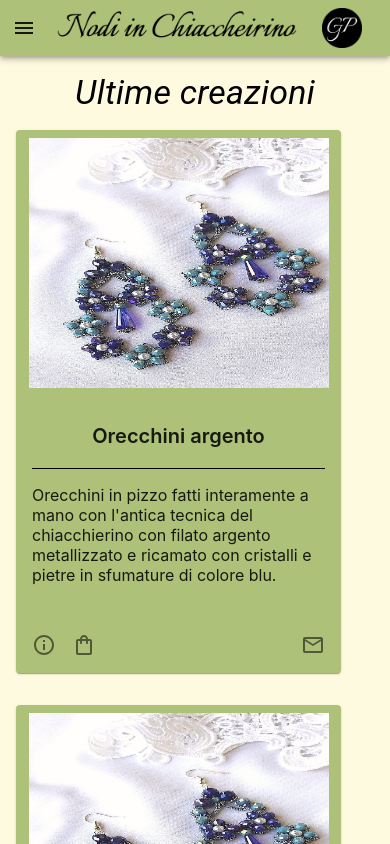
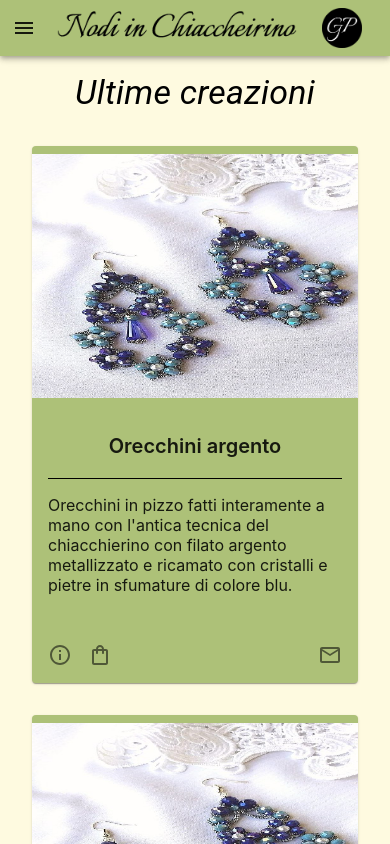
Before and after one commit to Tommaso4497/nodiin, a Next.js app: page / in a window 390 px wide. Shown: the top 844 px of the page. Built offline with nearby package versions, Linux system fonts and the light colour scheme.

Commit message:
fixed layout

```diff
--- a/pages/components/Navigation.js
+++ b/pages/components/Navigation.js
@@ -28,7 +28,7 @@ import logoOriz from "../../images/logoOriz.png";
 
 const Navigation = () => {
   const router = useRouter();
-  const matches = useMediaQuery(theme.breakpoints.up("sm"));
+  const matches = useMediaQuery(theme.breakpoints.up("md"));
   const [open, setOpen] = useState(false);
 
   const elementWeb = menuElement.map((element) => (
--- a/pages/components/SingleCard.js
+++ b/pages/components/SingleCard.js
@@ -19,7 +19,7 @@ const SingleCard = ({ title, image, descr }) => {
   const router = useRouter();
 
   return (
-    <Card sx={{ minWidth: 325, backgroundColor: "#adc178" }}>
+    <Card sx={{ backgroundColor: "#adc178" }}>
       <CardMedia>
         <div className={styles.imageWrapper}>{image}</div>
       </CardMedia>
--- a/pages/index.js
+++ b/pages/index.js
@@ -8,7 +8,7 @@ import { Typography } from "@mui/material";
 import SingleCard from "./components/SingleCard";
 
 export default function Home() {
-  const matches = useMediaQuery(theme.breakpoints.up("sm"));
+  const matches = useMediaQuery(theme.breakpoints.up("md"));
 
   return (
     <div>
@@ -42,14 +42,14 @@ export default function Home() {
       >
         Ultime creazioni
       </Typography>
-      <div className={styles.wrapper}
+      <div style={{  padding: "2rem",display: "grid", gridTemplateColumns: matches ? ("1fr 1fr 1fr") : ("1fr"),gap: "2rem"}}
 
       >
         {uncinettoElements.map((elem) => (
           <SingleCard
             key={elem.id}
             title={elem.title}
-            image={elem.img}
+            image= {matches ? elem.img: elem.imG }
             descr={elem.desc}
           ></SingleCard>
         ))}
--- a/styles/Home.module.css
+++ b/styles/Home.module.css
@@ -1,5 +1,5 @@
 .wrapper {
-  padding: 1rem;
+  padding: 2rem;
   display: grid;
   grid-template-columns: repeat(auto-fill, 325px);
   gap: 2rem;
--- a/utilsFunction/utilsFunction.js
+++ b/utilsFunction/utilsFunction.js
@@ -37,43 +37,56 @@ const uncinettoElements = [
     id: "0",
     title: "Orecchini argento",
     desc: "Orecchini in pizzo fatti interamente a mano con l'antica tecnica del chiacchierino con filato argento metallizzato e ricamato con cristalli e pietre in sfumature di colore blu.",
-    img: <Image src={orecchini} width="300" height="250" layout="fixed"  />,
+    img: <Image src={orecchini} width="300" height="250"   />,
+    imG: <Image src={orecchini} width="400" height="300"   />,
   },
   {
     id: "1",
     title: "Orecchini argento",
     desc: "Orecchini in pizzo fatti interamente a mano con l'antica tecnica del chiacchierino con filato argento metallizzato e ricamato con cristalli e pietre in sfumature di colore blu.",
     img: <Image src={orecchini} width="300" height="250" />,
+    imG: <Image src={orecchini} width="400" height="300"   />,
+
   },
   {
     id: "2",
     title: "Orecchini argento",
     desc: "Orecchini in pizzo fatti interamente a mano con l'antica tecnica del chiacchierino con filato argento metallizzato e ricamato con cristalli e pietre in sfumature di colore blu.",
     img: <Image src={orecchini} width="300" height="250" />,
+    imG: <Image src={orecchini} width="400" height="300"   />,
+
   },
   {
     id: "3",
     desc: "Orecchini in pizzo fatti interamente a mano con l'antica tecnica del chiacchierino con filato argento metallizzato e ricamato con cristalli e pietre in sfumature di colore blu.",
     title: "Orecchini argento",
     img: <Image src={orecchini} width="300" height="250" />,
+    imG: <Image src={orecchini} width="400" height="300"   />,
+
   },
   {
     id: "4",
     desc: "Orecchini in pizzo fatti interamente a mano con l'antica tecnica del chiacchierino con filato argento metallizzato e ricamato con cristalli e pietre in sfumature di colore blu.",
     title: "Orecchini argento",
     img: <Image src={orecchini} width="300" height="250" />,
+    imG: <Image src={orecchini} width="400" height="300"   />,
+
   },
   {
     id: "5",
     desc: "Orecchini in pizzo fatti interamente a mano con l'antica tecnica del chiacchierino con filato argento metallizzato e ricamato con cristalli e pietre in sfumature di colore blu.",
     title: "Orecchini argento",
     img: <Image src={orecchini} width="300" height="250" />,
+    imG: <Image src={orecchini} width="400" height="300"   />,
+
   },
   {
     id: "6",
     desc: "Orecchini in pizzo fatti interamente a mano con l'antica tecnica del chiacchierino con filato argento metallizzato e ricamato con cristalli e pietre in sfumature di colore blu.",
     title: "Orecchini argento",
     img: <Image src={orecchini} width="300" height="250" />,
+    imG: <Image src={orecchini} width="400" height="300"   />,
+
   },
 ];
 
```
